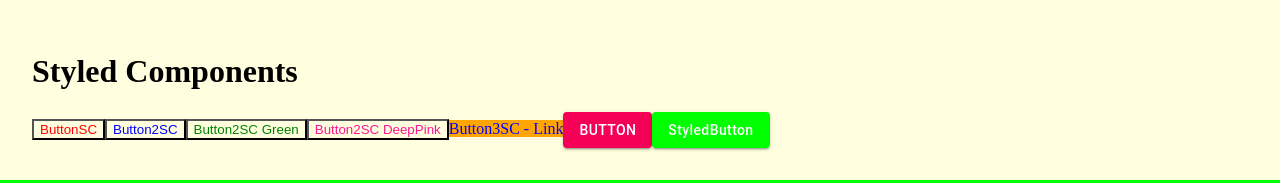
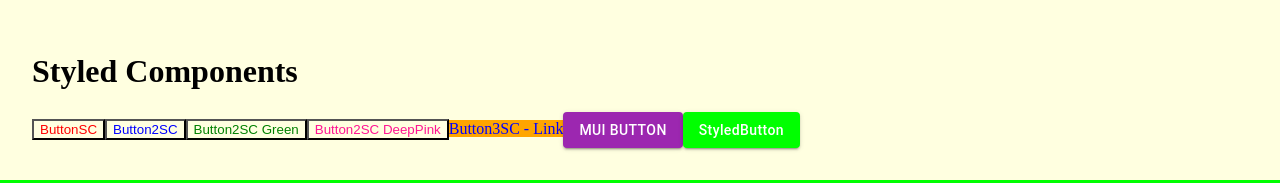
Before and after one commit to Michal-Radomski/JS_Libraries_Courses, a React (Create React App) app in the folder 03 Styled Components/: page / in a window 1280 px wide. Shown: the top 183 px of the page. Built offline with nearby package versions, Linux system fonts and the light colour scheme.

Commit message:
Course - commit 13

```diff
--- a/03 Styled Components/package.json
+++ b/03 Styled Components/package.json
@@ -3,7 +3,9 @@
   "version": "0.1.0",
   "private": true,
   "dependencies": {
-    "@material-ui/core": "^4.12.4",
+    "@emotion/react": "^11.11.1",
+    "@emotion/styled": "^11.11.0",
+    "@mui/material": "^5.15.0",
     "@types/node": "^16.18.68",
     "@types/react": "^18.2.45",
     "@types/react-dom": "^18.2.17",
--- a/03 Styled Components/src/App.tsx
+++ b/03 Styled Components/src/App.tsx
@@ -1,6 +1,6 @@
 import React from "react";
 import styled, { ThemeProvider } from "styled-components";
-import { Button } from "@material-ui/core";
+import { Button } from "@mui/material";
 
 // import ComplexTitle from "./components/ComplexTitle";
 import ComplexTitleWrapper from "./components/ComplexTitleWrapper";
@@ -60,7 +60,7 @@ function App(): JSX.Element {
         </Button3SC>
 
         <Button variant="contained" color="secondary">
-          Button
+          MUI Button
         </Button>
         <StyledButton variant="contained" color="secondary">
           StyledButton
```
Also changed, not shown: 1 other file (tests, documents, lock files or other folders).
